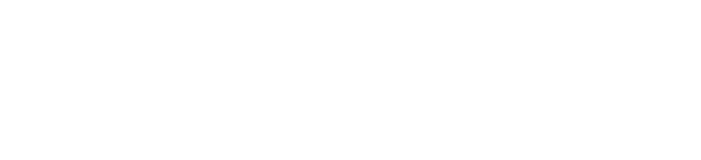
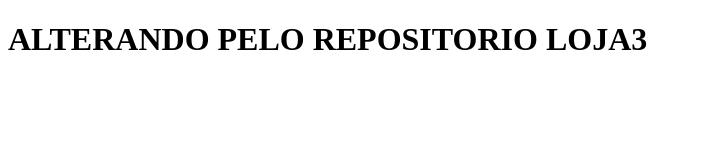
Before and after one commit to pablodyom/lojavirtual, a plain HTML site: page index.html in a window 1280 px wide. Shown: the whole page, without its empty margins (0-701 px from the left). Drawn offline with Linux system fonts and the light colour scheme.

Commit message:
editing index & creating script.js

```diff
--- a/index.html
+++ b/index.html
@@ -6,6 +6,6 @@
     <title>Document</title>
 </head>
 <body>
-
+    <h1>ALTERANDO PELO REPOSITORIO LOJA3</h1>
 </body>
 </html>
--- /dev/null
+++ b/script.js
@@ -0,0 +1 @@
+console.log("Hello")
```
